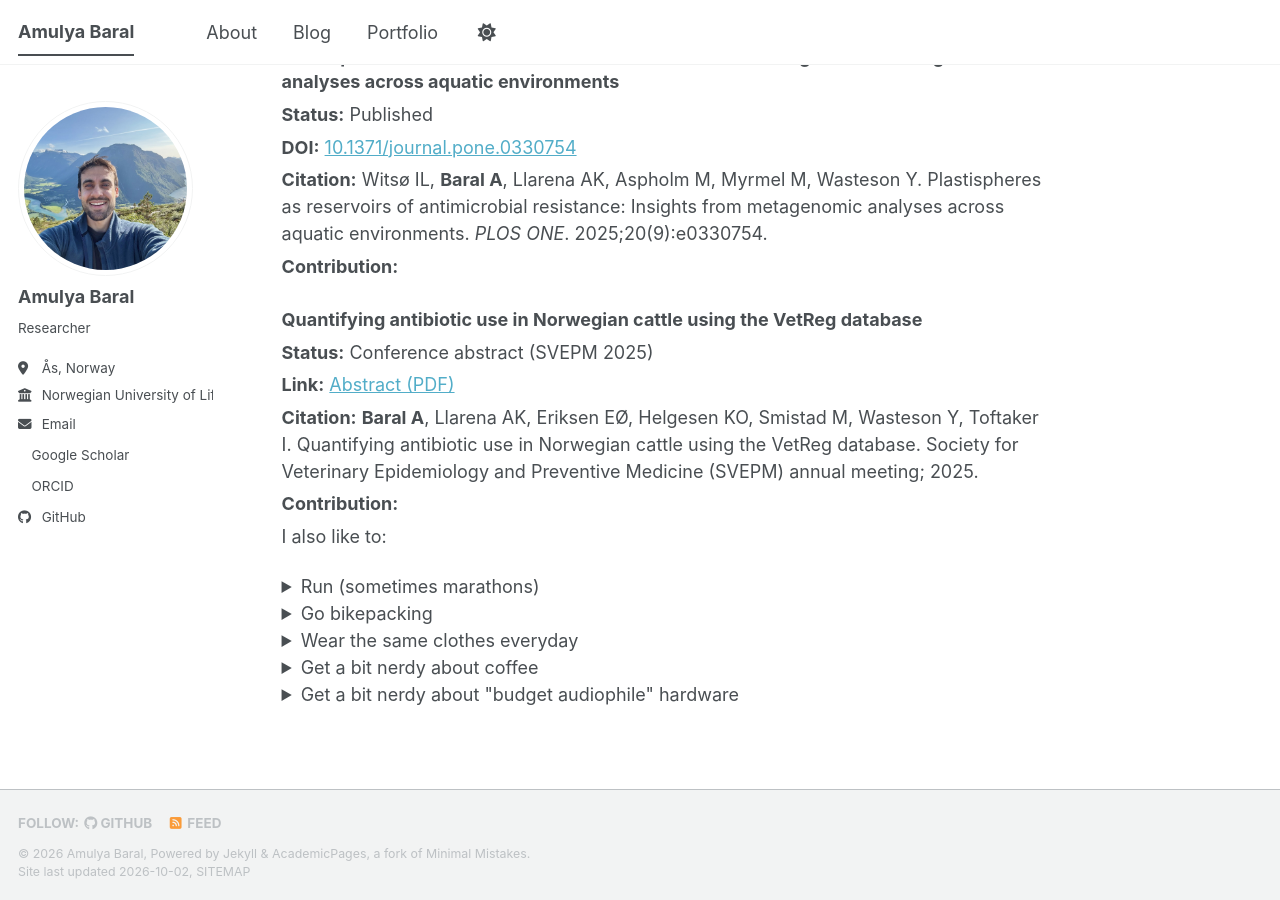
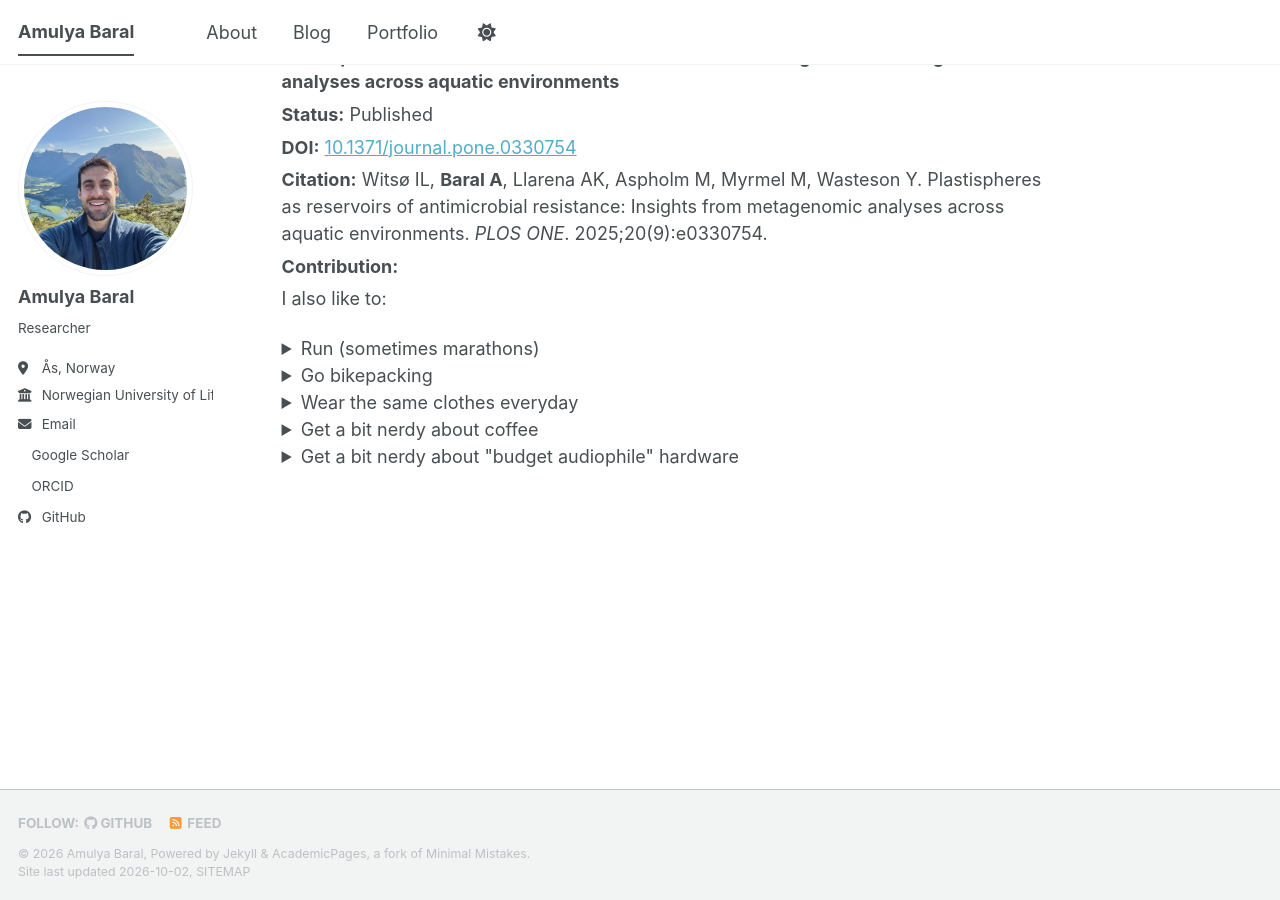
Before and after one commit to amulyabaral/amulyabaral.github.io, a Jekyll site: the page built from _pages/about.md, in a window 1280 px wide and 900 px high, scrolled down 2008 px. Built offline with Jekyll 4.4.1, drawn with Linux system fonts in a browser that asks for light colours; a style sheet for code colours, icons or effects is not loaded.

Commit message:
Remove SVEPM 2025 abstract from papers list
The VetReg manuscript under revision covers the same work.

Co-Authored-By: Claude Opus 5.5 <noreply@anthropic.com>
Claude-Session: https://claude.ai/code/session_01BXRpXnbgsK1NXFWMyg1ZFr

```diff
--- a/_includes/papers.md
+++ b/_includes/papers.md
@@ -51,9 +51,3 @@ Wrap your name in ** to make it bold. If there's no DOI, delete that line or swa
 - **DOI:** [10.1371/journal.pone.0330754](https://doi.org/10.1371/journal.pone.0330754)
 - **Citation:** Witsø IL, **Baral A**, Llarena AK, Aspholm M, Myrmel M, Wasteson Y. Plastispheres as reservoirs of antimicrobial resistance: Insights from metagenomic analyses across aquatic environments. *PLOS ONE*. 2025;20(9):e0330754.
 - **Contribution:**
-
-#### Quantifying antibiotic use in Norwegian cattle using the VetReg database
-- **Status:** Conference abstract (SVEPM 2025)
-- **Link:** [Abstract (PDF)](https://svepm.org.uk/wp-content/uploads/2025/05/Baral-Quantifying-antibiotic-use-in-Norwegian-cattle-using-the-VetReg-database.pdf)
-- **Citation:** **Baral A**, Llarena AK, Eriksen EØ, Helgesen KO, Smistad M, Wasteson Y, Toftaker I. Quantifying antibiotic use in Norwegian cattle using the VetReg database. Society for Veterinary Epidemiology and Preventive Medicine (SVEPM) annual meeting; 2025.
-- **Contribution:**
```
